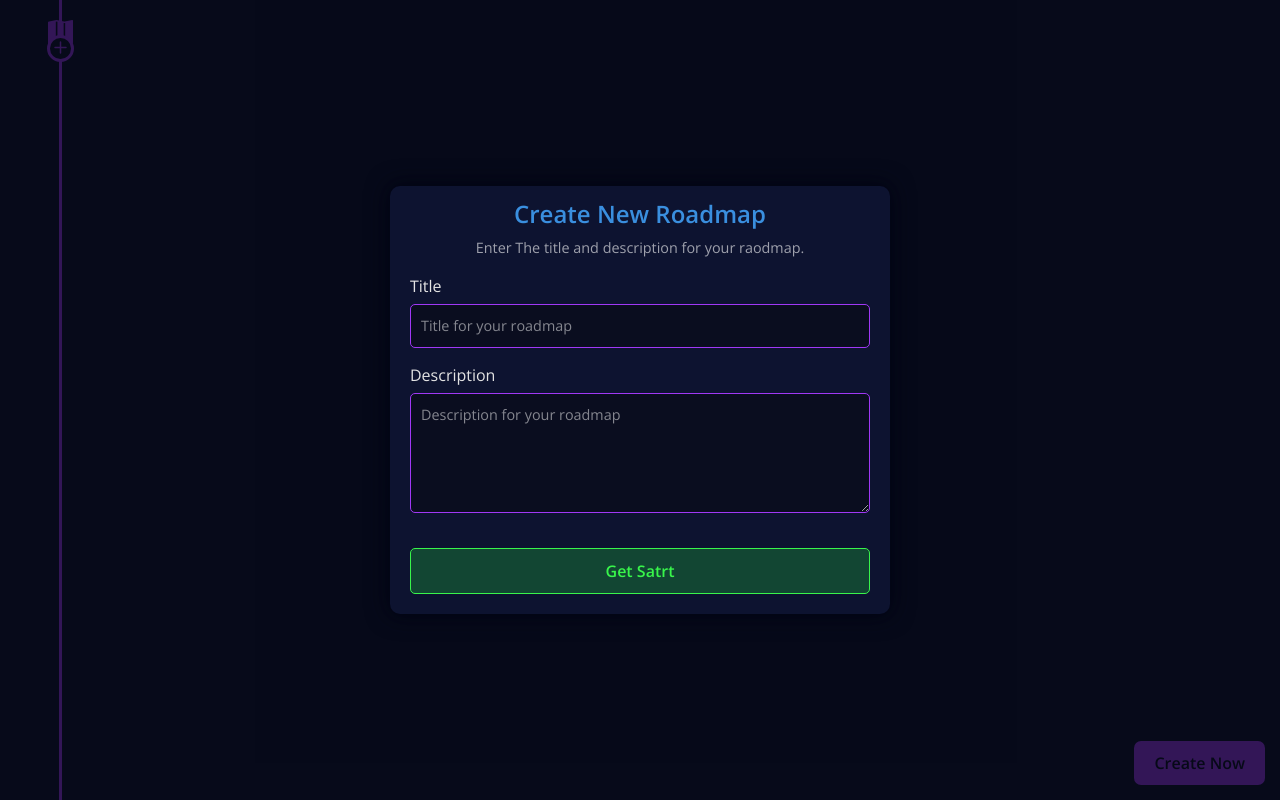
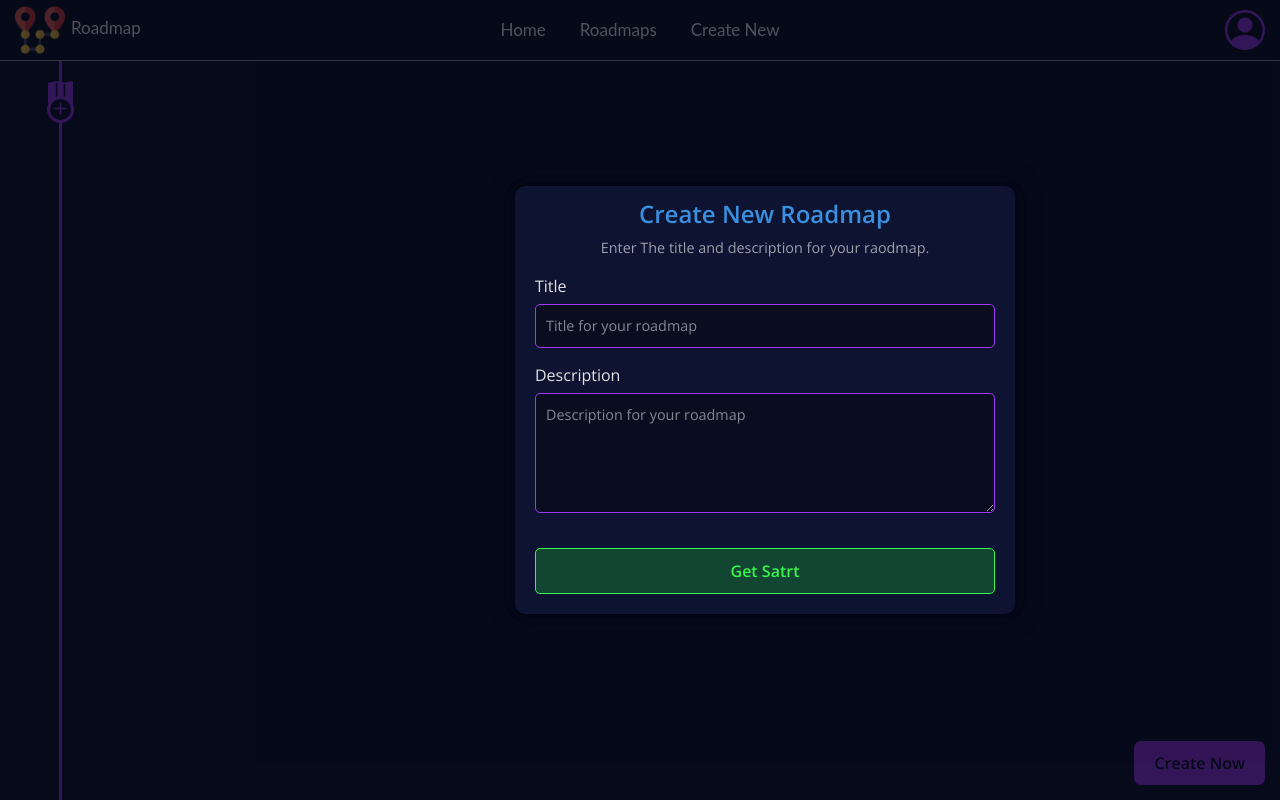
Before and after one commit to hamza-bousalih/roadmap-application, a Next.js app in the folder roadmapui/: page /roadmaps/create in a window 1280 px wide. Built offline with nearby package versions, Linux system fonts and the light colour scheme.

Commit message:
+ fix some issues and add the navbar to reoadmap details and create  pages

```diff
--- a/roadmapui/app/roadmaps/[roadmapId]/page.js
+++ b/roadmapui/app/roadmaps/[roadmapId]/page.js
@@ -1,5 +1,6 @@
 "use client"
 
+import Navbar from "@/components/navbar/navbar";
 import Service from "@/services"
 import {useEffect, useState} from "react";
 import Loader from "@/components/roadmap/laoder/Loader";
@@ -30,6 +31,7 @@ export default function RoadmapPage({params: {roadmapId}}) {
 
     return <>
         {loading && <Loader/>}
+        <Navbar />
         {(!loading && roadmap) && <RoadmapDetails roadmap={roadmap}/>}
     </>
 }
--- a/roadmapui/app/roadmaps/create/page.js
+++ b/roadmapui/app/roadmaps/create/page.js
@@ -2,10 +2,12 @@
 
 import {useRoadmapContext} from "@/app/roadmaps/layout";
 import Button from "@/components/button/Button";
+import Navbar from "@/components/navbar/navbar";
 import CreateRoadmapDialog from "@/components/roadmap/create/CreateRoadmapDialog";
 import {LoaderOverlay} from "@/components/roadmap/laoder/Loader";
 import RoadmapDetails from "@/components/roadmap/timeline/roadmap-details/RoadmapDetails";
 import services from "@/services";
+import data from "@/services/data";
 import {useRouter} from 'next/navigation';
 import {useEffect , useState} from "react";
 
@@ -18,6 +20,7 @@ export default function CreateRoadmapPage() {
 
     useEffect(() => {
         modeChanger.create()
+        setRoadmap({})
     }, [createMode]);
 
     const createHandler = () => {
@@ -33,6 +36,7 @@ export default function CreateRoadmapPage() {
 
     return (<>
         {creating? <LoaderOverlay/>: null}
+        <Navbar />
         <RoadmapDetails/>
         {<Button className="fixed-right-button" label="Create Now" onClick={createHandler}></Button>}
         {showCreateRoadmapDialog && <CreateRoadmapDialog onClose={() => setShowCreateRoadmapDialog(false)}/>}
--- a/roadmapui/components/NavBar.jsx
+++ b/roadmapui/components/NavBar.jsx
@@ -59,6 +59,9 @@ const NavBar = ({ setShowModal, setShowModal2 }) => {
                         <Link href="/roadmaps">
                             <li className="ml-10 hover:border-b text-xl text-white">Roadmaps</li>
                         </Link>
+                        <Link href="/roadmaps/create">
+                            <li className="ml-10 hover:border-b text-xl text-white">Create New</li>
+                        </Link>
                     </ul>
                 </div>
 
--- a/roadmapui/components/navbar/navbar.js
+++ b/roadmapui/components/navbar/navbar.js
@@ -46,6 +46,9 @@ const Navbar = () => {
         <Link style={{ margin: "17px" ,textDecoration:"none"}} className="ma" href="/connect">
           Roadmaps
         </Link>
+        <Link style={{ margin: "17px" ,textDecoration:"none"}} className="ma" href="/roadmaps/create">
+          Create New
+        </Link>
       </div>
       <div style={{ flex: "1", textAlign: "right", marginRight: "15px"}}>
       <Link href="/dash" >
```
Also changed, not shown: 1 other file (tests, documents, lock files or other folders).
